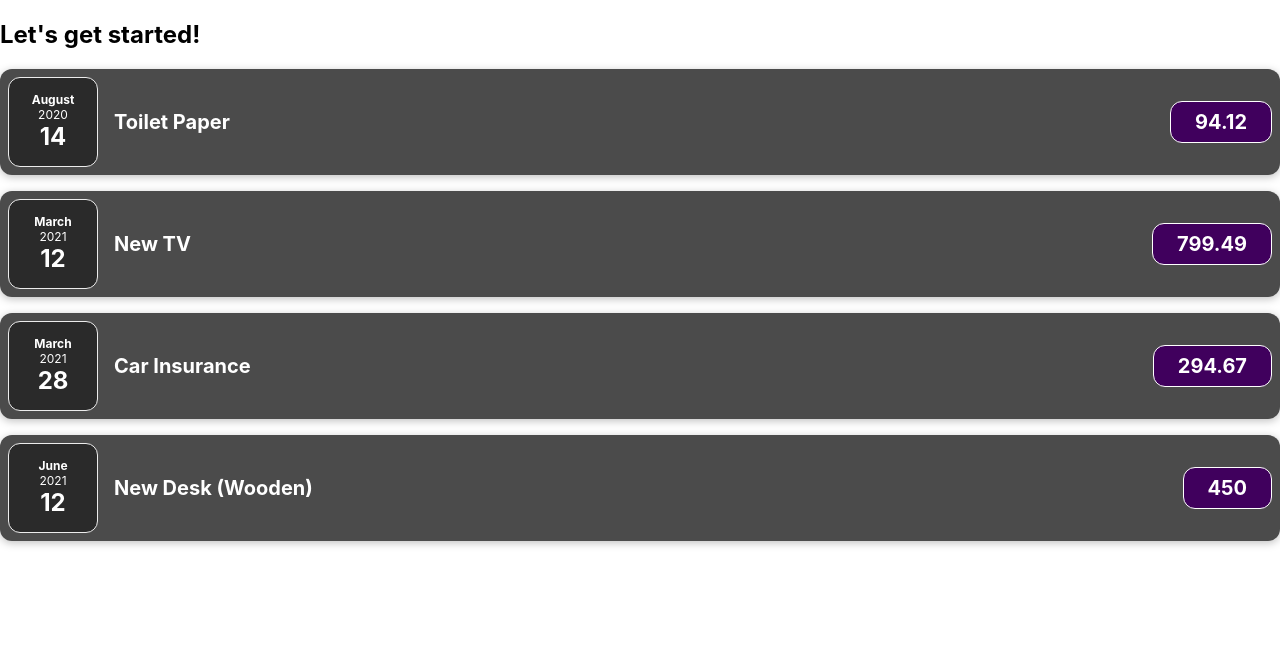
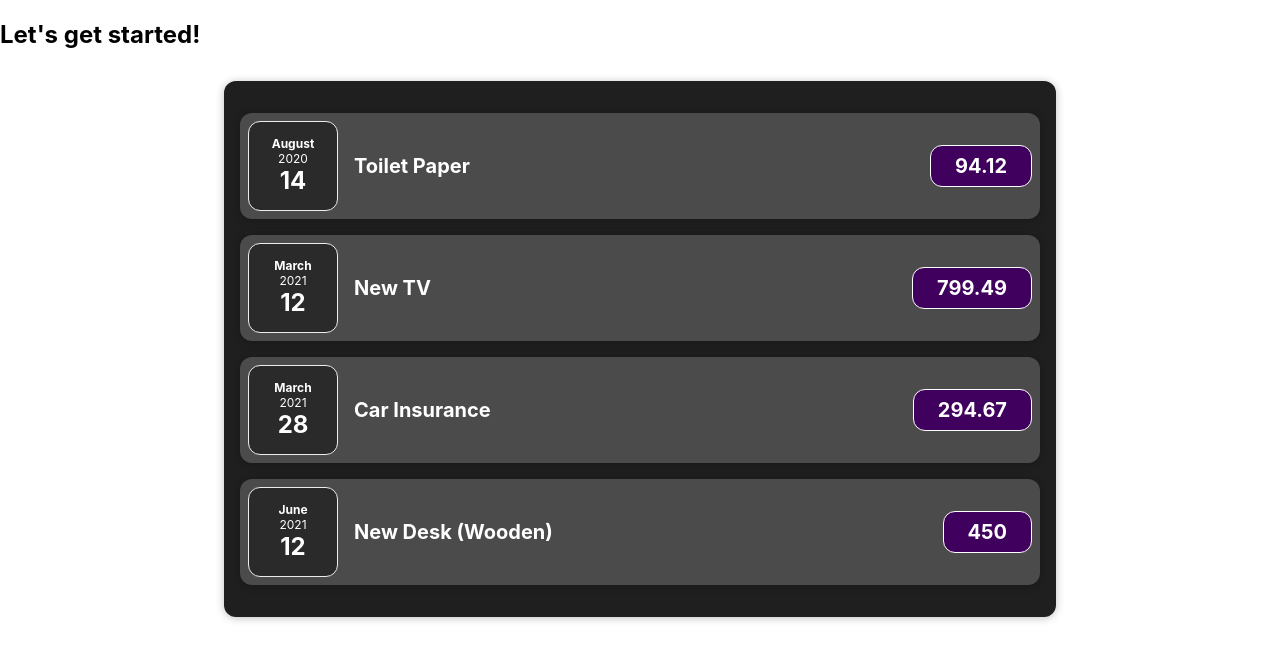
Before and after one commit to HiepHoang2190/React-udemy, a React (Create React App) app: page / in a window 1280 px wide. Shown: the top 660 px of the page. Built offline with nearby package versions, Linux system fonts and the light colour scheme.

Commit message:
video-40-The Concept of "Composition" ("children props")

```diff
--- a/src/App.js
+++ b/src/App.js
@@ -1,6 +1,7 @@
 import logo from './logo.svg';
 import './App.css';
-import ExpenseItem from './components/ExpenseItem';
+
+import Expenses from './components/Expenses';
 
 function App() {
   const expenses = [
@@ -27,10 +28,7 @@
   return (
    <div>
      <h2>Let's get started!</h2>
-     <ExpenseItem title={expenses[0].title} amount={expenses[0].amount} date={expenses[0].date}/>
-     <ExpenseItem title={expenses[1].title} amount={expenses[1].amount} date={expenses[1].date}/>
-     <ExpenseItem title={expenses[2].title} amount={expenses[2].amount} date={expenses[2].date}/>
-     <ExpenseItem title={expenses[3].title} amount={expenses[3].amount} date={expenses[3].date}/>
+    <Expenses expenses={expenses}/>
    </div>
   );
 }
--- /dev/null
+++ b/src/components/Card.css
@@ -0,0 +1,4 @@
+.card {
+  border-radius: 12px;
+  box-shadow: 0 1px 8px rgba(0,0,0,0.25);
+}
--- /dev/null
+++ b/src/components/Card.js
@@ -0,0 +1,8 @@
+import React from 'react'
+import './Card.css'
+export default function Card(props) {
+  const classes = 'card ' + props.className;
+  return (
+    <div className={classes}>{props.children}</div>
+  )
+}
--- a/src/components/ExpenseItem.css
+++ b/src/components/ExpenseItem.css
@@ -2,10 +2,10 @@
   display: flex;
   justify-content: space-between;
   align-items: center;
-  box-shadow: 0 2px 8px rgba(0, 0, 0, 0.25);
+  /* box-shadow: 0 2px 8px rgba(0, 0, 0, 0.25);
+  border-radius: 12px; */
   padding: 0.5rem;
   margin: 1rem 0;
-  border-radius: 12px;
   background-color: #4b4b4b;
 }
 
--- a/src/components/ExpenseItem.js
+++ b/src/components/ExpenseItem.js
@@ -1,4 +1,5 @@
 import React from 'react';
+import Card from './Card';
 import ExpenseDate from './ExpenseDate';
 import './ExpenseItem.css';
 export default function ExpenseItem(props) {
@@ -6,12 +7,13 @@
   const { title, amount, date } = props;
 
   return (
-    <div className="expense-item">
+    <Card className="expense-item">
       <ExpenseDate date={date} />
       <div className="expense-item__description">
         <h2>{title}</h2>
         <div className="expense-item__price">{amount}</div>
       </div>
-    </div>
+    </Card>
+
   )
 }
--- /dev/null
+++ b/src/components/Expenses.css
@@ -0,0 +1,9 @@
+.expenses {
+  padding: 1rem;
+  background-color: rgb(31,31,31);
+  margin: 2rem auto;
+  width: 50rem;
+  max-width: 95%;
+  border-radius: 12px;
+  box-shadow: 0 1px 8px rgba(0,0,0,0.25);
+}
--- /dev/null
+++ b/src/components/Expenses.js
@@ -0,0 +1,15 @@
+import React from 'react'
+import ExpenseItem from './ExpenseItem';
+import Card from './Card';
+import './Expenses.css';
+export default function Expenses(props) {
+  const {expenses}=props;
+  return (
+    <Card className="expenses">
+      <ExpenseItem title={expenses[0].title} amount={expenses[0].amount} date={expenses[0].date} />
+      <ExpenseItem title={expenses[1].title} amount={expenses[1].amount} date={expenses[1].date} />
+      <ExpenseItem title={expenses[2].title} amount={expenses[2].amount} date={expenses[2].date} />
+      <ExpenseItem title={expenses[3].title} amount={expenses[3].amount} date={expenses[3].date} />
+    </Card>
+  )
+}
```
